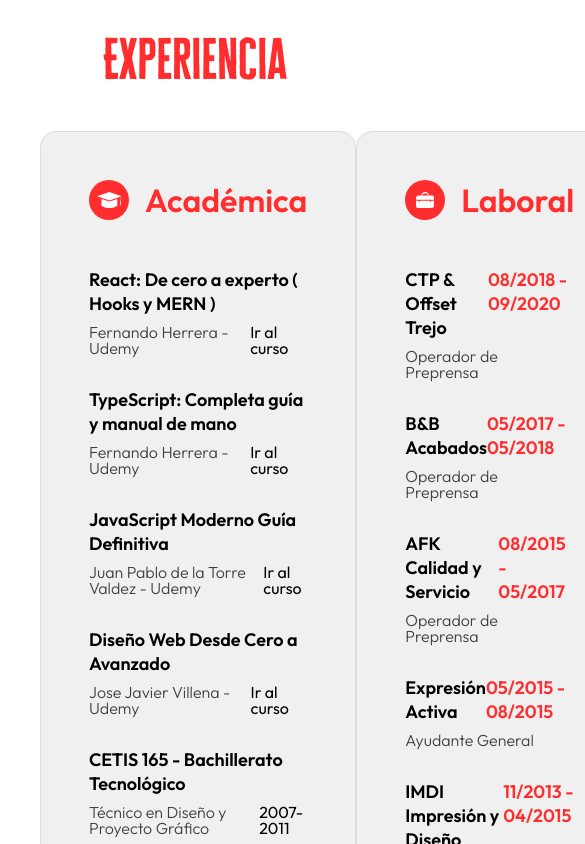
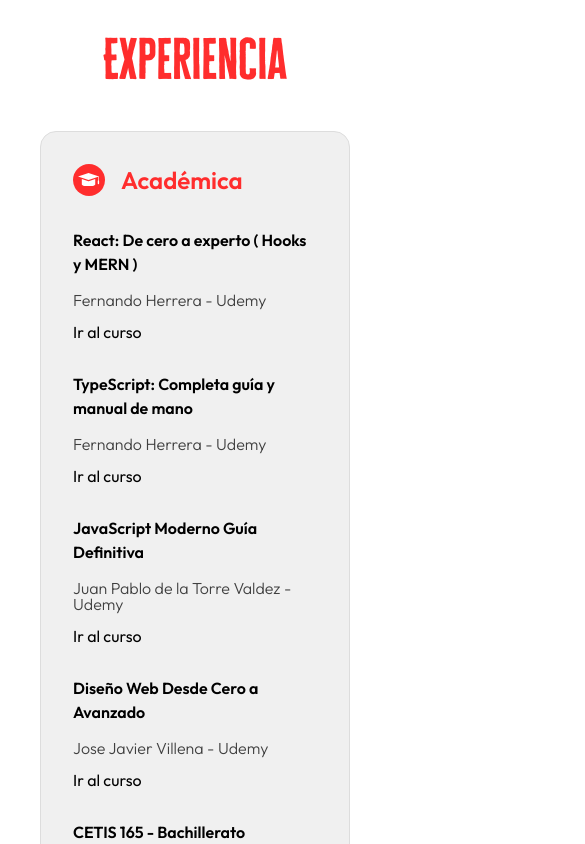
Before and after one commit to AlanPinhon/ap-portfolio, a React (Vite) app: page / in a window 390 px wide. Shown: the part 2100-2944 px from the top of the page, 585 px wide, since content can reach past the window. Built offline with nearby package versions, Linux system fonts and the light colour scheme.

Commit message:
style: Responsive experience section design

```diff
--- a/src/components/Experience/ExperienceStyles.css
+++ b/src/components/Experience/ExperienceStyles.css
@@ -61,10 +61,32 @@
 
 }
 
-@media screen and (max-width: 500px) {
+@media screen and (max-width: 480px) {
 
   .experience-container {
     padding: 2.5rem;
   }
 
+  .experience-cards-container {
+    flex-direction: column;
+    gap: 2.5rem;
+  }
+
+  .academy-container,
+  .work-container {
+    gap: 1rem;
+  }
+
+
+  .experience-title,
+  .work-year {
+    font-size: 1rem;
+    line-height: 1.5rem;
+  }
+
+  .container-source {
+    flex-direction: column;
+    gap: 1rem;
+  }
+
 }
--- a/src/components/ExperienceCard/ExperienceCardStyles.css
+++ b/src/components/ExperienceCard/ExperienceCardStyles.css
@@ -28,3 +28,22 @@
 .experience-icon {
   fill: var(--main-white);
 }
+
+@media screen and (max-width: 480px) {
+  .experience-card {
+    width: 100%;
+    padding: 2rem;
+    gap: 2rem;
+  }
+
+  .background-icon {
+    width: 2rem;
+    height: 2rem;
+    display: flex;
+  }
+
+  .experience-icon {
+    width: auto;
+    height: .85rem;
+  }
+}
--- a/src/index.css
+++ b/src/index.css
@@ -109,3 +109,9 @@ a {
   z-index: -1000;
   background: var(--gradient-header);
 }
+
+@media screen and (max-width: 480px) {
+  .subtitle-section {
+    font-size: 1.5rem;
+  }
+}
```
